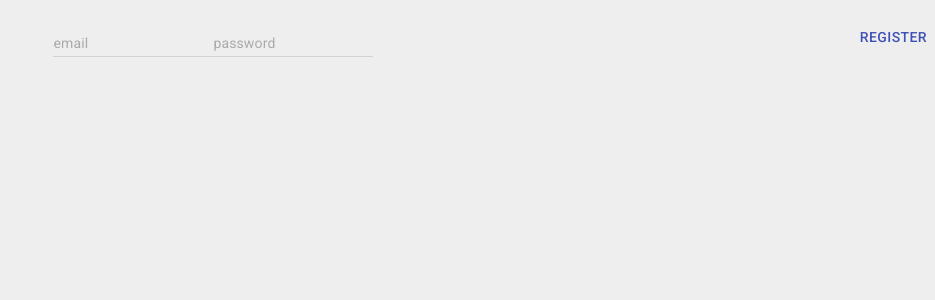
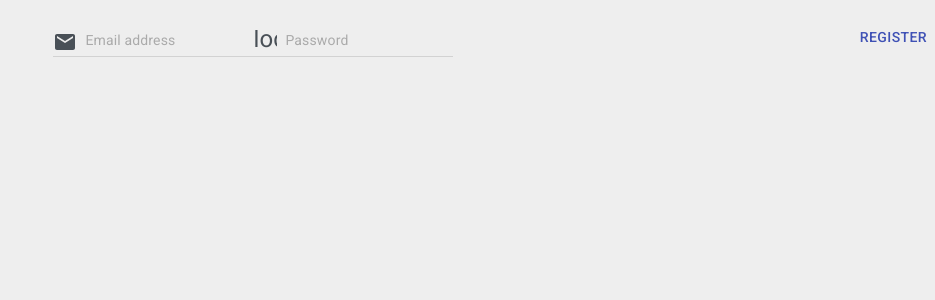
Before and after one commit to leizleho/frby-monorepo, a React (Create React App) app in the folder packages/web/: page /register in a window 1280 px wide. Shown: the top 300 px of the page, without its empty margins (345-1280 px from the left). Built offline with nearby package versions, Linux system fonts and the light colour scheme.

Commit message:
yup validation

```diff
--- a/packages/web/package.json
+++ b/packages/web/package.json
@@ -20,7 +20,8 @@
     "react-dom": "^16.8.6",
     "react-router-dom": "^5.0.1",
     "react-scripts": "3.0.1",
-    "typescript": "3.5.3"
+    "typescript": "3.5.3",
+    "yup": "^0.27.0"
   },
   "scripts": {
     "start": "react-scripts start",
@@ -45,6 +46,7 @@
   },
   "devDependencies": {
     "@types/classnames": "^2.2.9",
-    "@types/react-router-dom": "^4.3.4"
+    "@types/react-router-dom": "^4.3.4",
+    "@types/yup": "^0.26.22"
   }
 }
--- a/packages/web/src/modules/register/ui/RegisterView.tsx
+++ b/packages/web/src/modules/register/ui/RegisterView.tsx
@@ -1,34 +1,82 @@
 import * as React from 'react';
 import { withFormik, FormikErrors, FormikProps } from 'formik';
+import { validUserSchema } from '../../../yupSchemas/user';
+
 import CustomInput from '../../shared/CustomInput';
-import { Button } from '@material-ui/core';
+import withStyles from '@material-ui/core/styles/withStyles';
+import { Button, InputAdornment } from '@material-ui/core';
+// @material-ui/icons
+import Email from '@material-ui/icons/Email';
+import Icon from '@material-ui/core/Icon';
+import registerStyle from './registerStyle';
+
 interface FormValues {
   email: string;
   password: string;
 }
 
 interface Props {
+  classes: any;
   submit: (values: FormValues) => Promise<FormikErrors<FormValues> | null>;
 }
 
 class C extends React.PureComponent<FormikProps<FormValues> & Props> {
   render() {
-    const { values, handleChange, handleSubmit } = this.props;
+    const {
+      classes,
+      values,
+      handleChange,
+      handleSubmit,
+      handleBlur,
+      touched,
+      errors
+    } = this.props;
     return (
       <form style={{ display: 'flex' }} onSubmit={handleSubmit}>
         <div style={{ display: 'flex', width: 400, margin: 'auto' }}>
           <CustomInput
             id="email"
-            labelText="email"
-            name="email"
+            formControlProps={{
+              fullWidth: true
+            }}
+            inputProps={{
+              placeholder: 'Email address',
+              name: 'email',
+              type: 'email',
+              startAdornment: (
+                <InputAdornment position="start">
+                  <Email className={classes.inputIconsColor} />
+                </InputAdornment>
+              )
+            }}
             onChange={handleChange}
+            onBlur={handleBlur}
             value={values.email}
+            error={touched.email && errors.email}
+            errorMsg={touched.email && errors.email ? errors.email : ''}
           />
           <CustomInput
             id="password"
-            labelText="password"
-            name="password"
+            formControlProps={{
+              fullWidth: true
+            }}
+            inputProps={{
+              placeholder: 'Password',
+              name: 'password',
+              type: 'password',
+              startAdornment: (
+                <InputAdornment position="start">
+                  <Icon className={classes.inputIconsColor}>lock_outline</Icon>
+                </InputAdornment>
+              )
+            }}
             onChange={handleChange}
+            onBlur={handleBlur}
+            value={values.password}
+            error={touched.password && errors.password}
+            errorMsg={
+              touched.password && errors.password ? errors.password : ''
+            }
           />
         </div>
         <Button type="submit" color="primary">
@@ -39,7 +87,8 @@ class C extends React.PureComponent<FormikProps<FormValues> & Props> {
   }
 }
 
-export const RegisterView = withFormik<Props, FormValues>({
+const FormikRegisterView = withFormik<Props, FormValues>({
+  validationSchema: validUserSchema,
   mapPropsToValues: () => ({ email: '', password: '' }),
   handleSubmit: async (values, { props, setErrors }) => {
     const errors = await props.submit(values);
@@ -48,3 +97,7 @@ export const RegisterView = withFormik<Props, FormValues>({
     }
   }
 })(C);
+
+export const RegisterView = withStyles(registerStyle as any)(
+  FormikRegisterView
+);
--- /dev/null
+++ b/packages/web/src/modules/register/ui/registerStyle.tsx
@@ -0,0 +1,123 @@
+import {
+  container,
+  description,
+  cardTitle,
+  blackColor,
+  whiteColor,
+  grayColor,
+  hexToRgb
+} from '../../../assets/jss/material-kit-pro-react';
+import { Theme } from '@material-ui/core';
+
+const registerStyle = (theme: Theme) => ({
+  description,
+  cardTitle: {
+    ...cardTitle,
+    color: whiteColor + '  !important'
+  },
+  container: {
+    ...container,
+    zIndex: '4',
+    [theme.breakpoints.down('sm')]: {
+      paddingBottom: '100px'
+    }
+  },
+  pageHeader: {
+    color: whiteColor,
+    border: '0',
+    height: '100%',
+    margin: '0',
+    display: 'flex!important',
+    padding: '120px 0',
+    position: 'relative',
+    minHeight: '100vh',
+    alignItems: 'center',
+    '&:before': {
+      background: 'rgba(' + hexToRgb(blackColor) + ', 0.5)'
+    },
+    '&:before,&:after': {
+      position: 'absolute',
+      zIndex: '1',
+      width: '100%',
+      height: '100%',
+      display: 'block',
+      left: '0',
+      top: '0',
+      content: '""'
+    }
+  },
+  form: {
+    margin: '0'
+  },
+  cardHeader: {
+    width: 'auto',
+    textAlign: 'center'
+  },
+  socialLine: {
+    marginTop: '1rem',
+    textAlign: 'center',
+    padding: '0'
+  },
+  inputIconsColor: {
+    color: grayColor[13]
+  },
+  textCenter: {
+    textAlign: 'center'
+  },
+  iconButtons: {
+    marginRight: '3px !important',
+    marginLeft: '3px !important'
+  },
+  block: {
+    color: 'inherit',
+    padding: '0.9375rem',
+    fontWeight: '500',
+    fontSize: '12px',
+    textTransform: 'uppercase',
+    borderRadius: '3px',
+    textDecoration: 'none',
+    position: 'relative',
+    display: 'block'
+  },
+  inlineBlock: {
+    display: 'inline-block',
+    padding: '0px',
+    width: 'auto'
+  },
+  list: {
+    marginBottom: '0',
+    padding: '0',
+    marginTop: '0'
+  },
+  left: {
+    float: 'left!important',
+    display: 'block',
+    '&,& *,& *:hover,& *:focus': {
+      color: whiteColor + '  !important'
+    }
+  },
+  right: {
+    padding: '15px 0',
+    margin: '0',
+    float: 'right',
+    '&,& *,& *:hover,& *:focus': {
+      color: whiteColor + '  !important'
+    }
+  },
+  icon: {
+    width: '18px',
+    height: '18px',
+    top: '3px',
+    position: 'relative'
+  },
+  footer: {
+    position: 'absolute',
+    width: '100%',
+    background: 'transparent',
+    bottom: '0',
+    color: whiteColor,
+    zIndex: '2'
+  }
+});
+
+export default registerStyle;
--- /dev/null
+++ b/packages/web/src/yupSchemas/user.ts
@@ -0,0 +1,21 @@
+import * as yup from 'yup';
+
+export const emailNotLongEnough = 'email must be at least 3 characters';
+export const passwordNotLongEnough = 'password must be at least 3 characters';
+export const invalidEmail = 'email must be a valid email';
+
+export const registerPasswordValidation = yup
+  .string()
+  .min(3, passwordNotLongEnough)
+  .max(255)
+  .required();
+
+export const validUserSchema = yup.object().shape({
+  email: yup
+    .string()
+    .min(3, emailNotLongEnough)
+    .max(255)
+    .email(invalidEmail)
+    .required(),
+  password: registerPasswordValidation
+});
```
